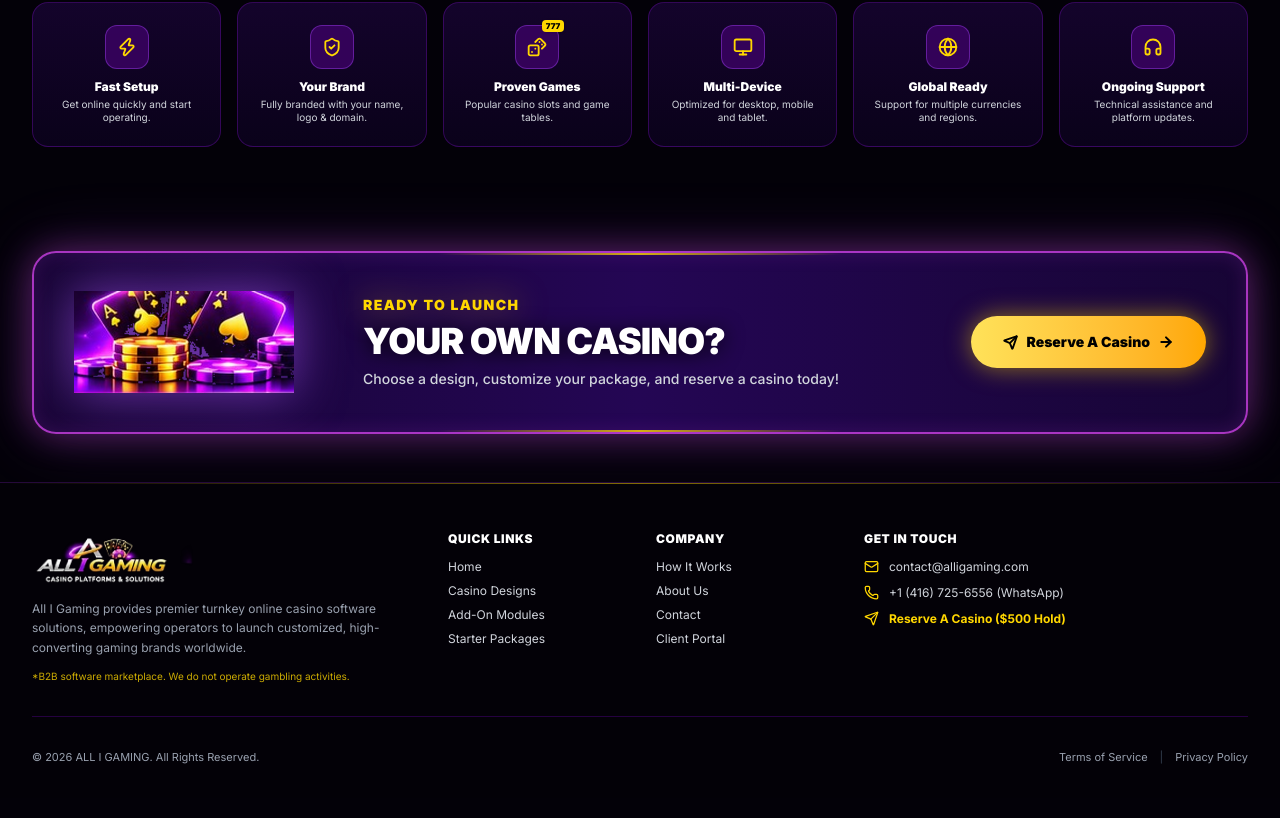
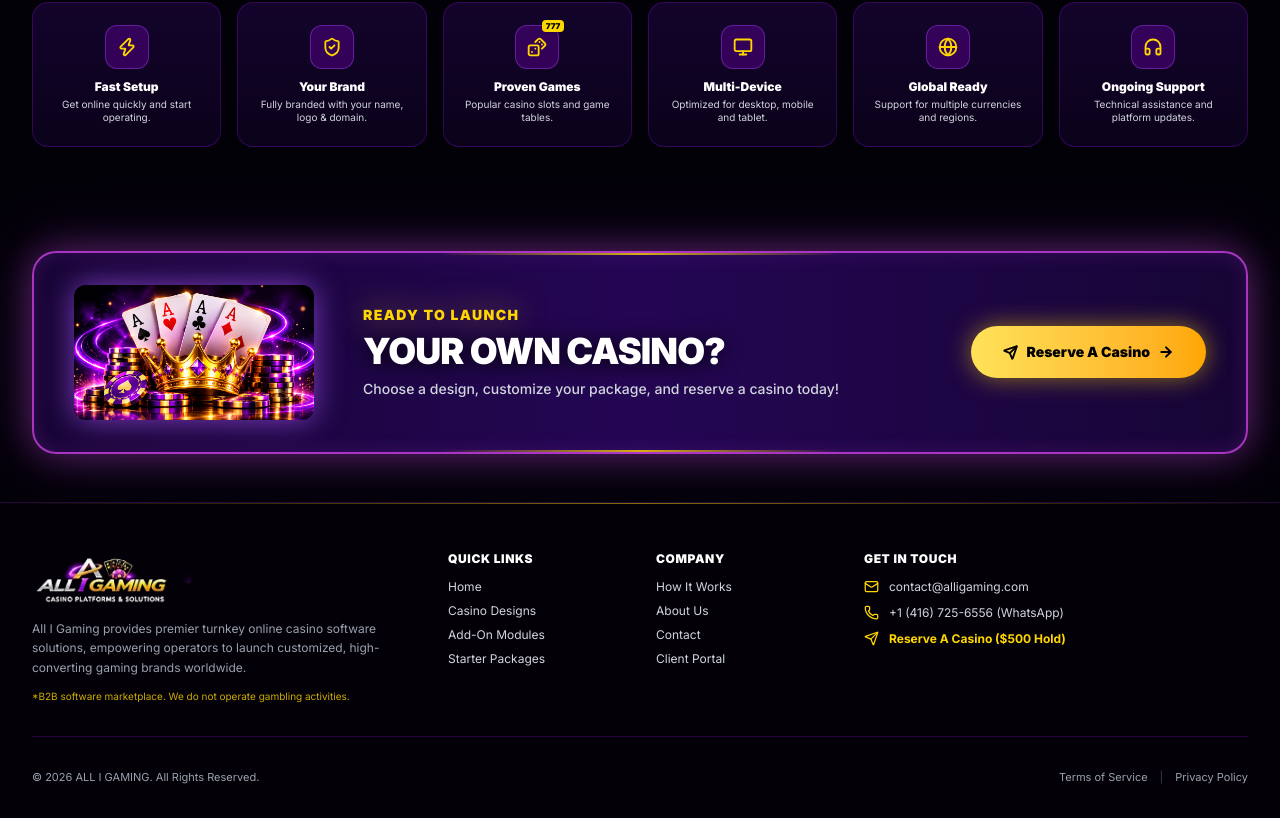
Before and after one commit to arifurfullstack/PGX-Casino-Studio, a Next.js app: page / in a window 1280 px wide. Shown: the part 2424-3242 px from the top of the page. Built offline with nearby package versions, Linux system fonts and the light colour scheme; no server answers; the database is empty.

Commit message:
feat: replace CTA banner with AI-generated 4-aces royal crown art, boost hero background visibility

```diff
--- a/components/sections/CTABanner.tsx
+++ b/components/sections/CTABanner.tsx
@@ -15,15 +15,15 @@ export default function CTABanner() {
 
           <div className="grid grid-cols-1 md:grid-cols-12 gap-6 items-center">
 
-            {/* Left Visual: Aces Cards & Gold Chips Stack */}
+            {/* Left Visual: 4 Aces, Crown & Casino Chips */}
             <div className="md:col-span-3 flex justify-center md:justify-start">
-              <div className="relative w-[180px] sm:w-[220px] h-[95px] sm:h-[115px]">
+              <div className="relative w-[200px] sm:w-[240px] h-[113px] sm:h-[135px] rounded-xl overflow-hidden shadow-[0_0_30px_rgba(168,85,247,0.7)]">
                 <Image
-                  src="/images/cta-cluster-hd.png"
-                  alt="Casino playing cards and gold chips"
+                  src="/images/cta-aces-crown-ai.jpg"
+                  alt="4 Aces royal crown and casino chips"
                   fill
-                  sizes="220px"
-                  className="object-contain drop-shadow-[0_0_25px_rgba(168,85,247,0.6)]"
+                  sizes="240px"
+                  className="object-cover object-center scale-110"
                 />
               </div>
             </div>
```
Also changed, not shown: public/images/cta-aces-crown-ai.jpg (added).
